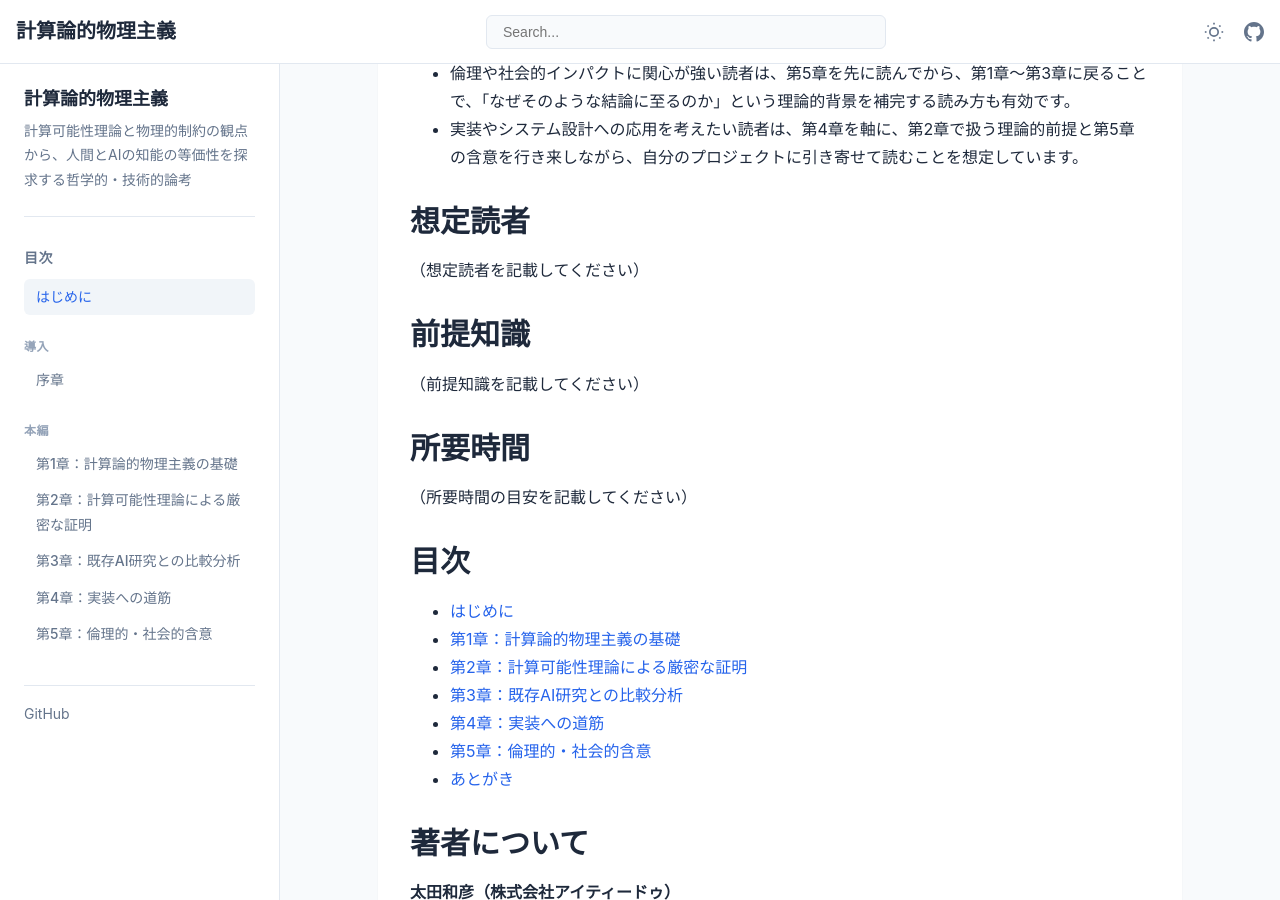
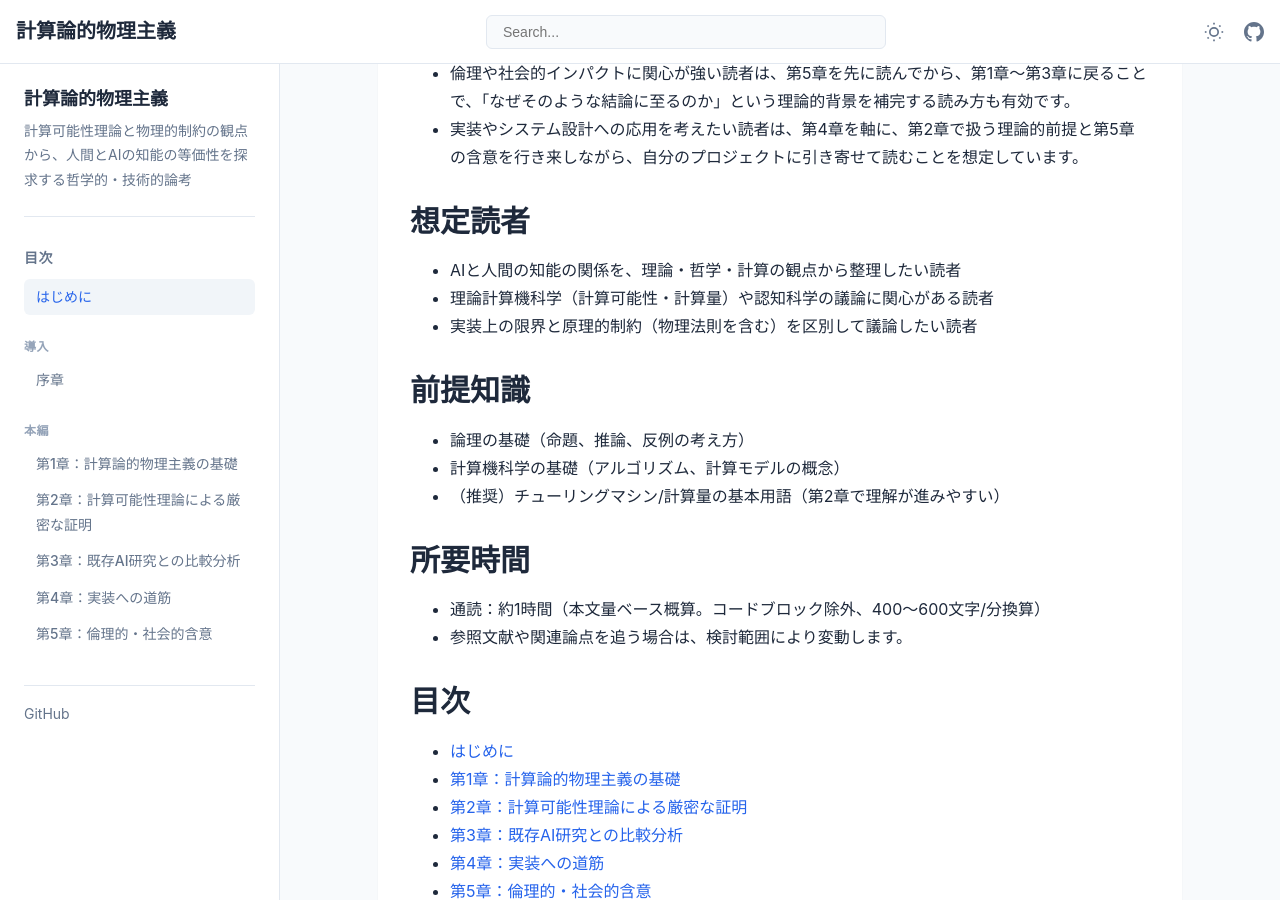
Before and after one commit to itdojp/computational-physicalism-book, a Jekyll site: the page built from docs/index.md, in a window 1280 px wide and 900 px high, scrolled down 867 px. Built offline with Jekyll 4.4.1, drawn with Linux system fonts in a browser that asks for light colours.

Commit message:
docs: トップページの想定読者・前提知識・所要時間を記載 (#97)
* docs: fill top page audience, prerequisites and reading time

* chore(docs): unify notation

```diff
--- a/docs/index.md
+++ b/docs/index.md
@@ -31,13 +31,18 @@
 - 実装やシステム設計への応用を考えたい読者は、第4章を軸に、第2章で扱う理論的前提と第5章の含意を行き来しながら、自分のプロジェクトに引き寄せて読むことを想定しています。
 
 ## 想定読者
-（想定読者を記載してください）
+- AIと人間の知能の関係を、理論・哲学・計算の観点から整理したい読者
+- 理論計算機科学（計算可能性・計算量）や認知科学の議論に関心がある読者
+- 実装上の限界と原理的制約（物理法則を含む）を区別して議論したい読者
 
 ## 前提知識
-（前提知識を記載してください）
+- 論理の基礎（命題、推論、反例の考え方）
+- 計算機科学の基礎（アルゴリズム、計算モデルの概念）
+- （推奨）チューリングマシン/計算量の基本用語（第2章で理解が進みやすい）
 
 ## 所要時間
-（所要時間の目安を記載してください）
+- 通読：約1時間（本文量ベース概算。コードブロック除外、400〜600文字/分換算）
+- 参照文献や関連論点を追う場合は、検討範囲により変動します。
 
 ## 目次
 
```
